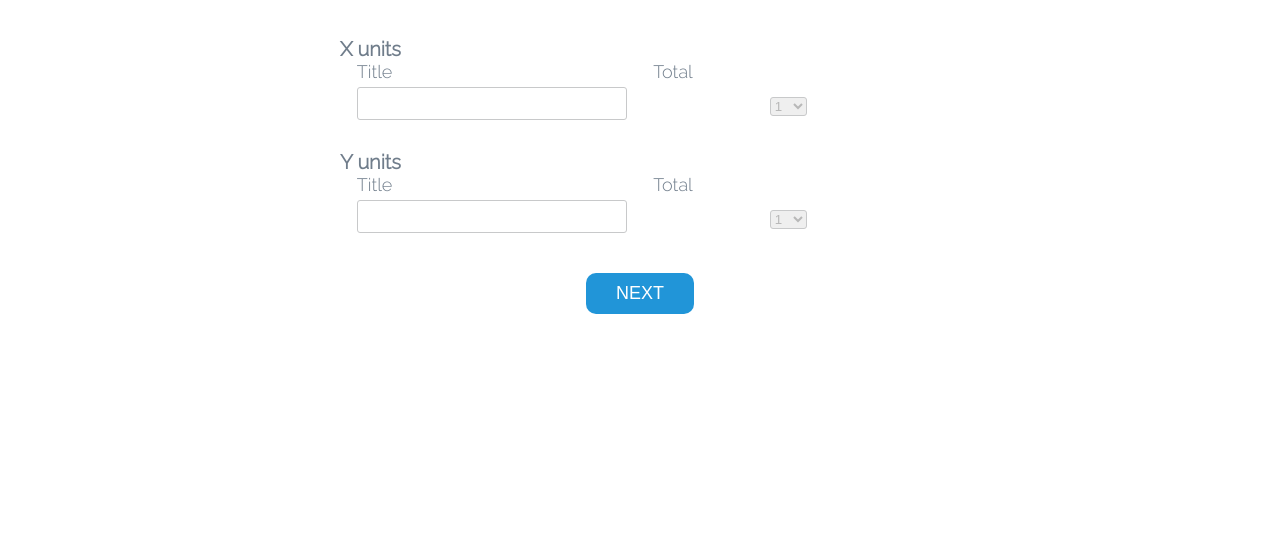
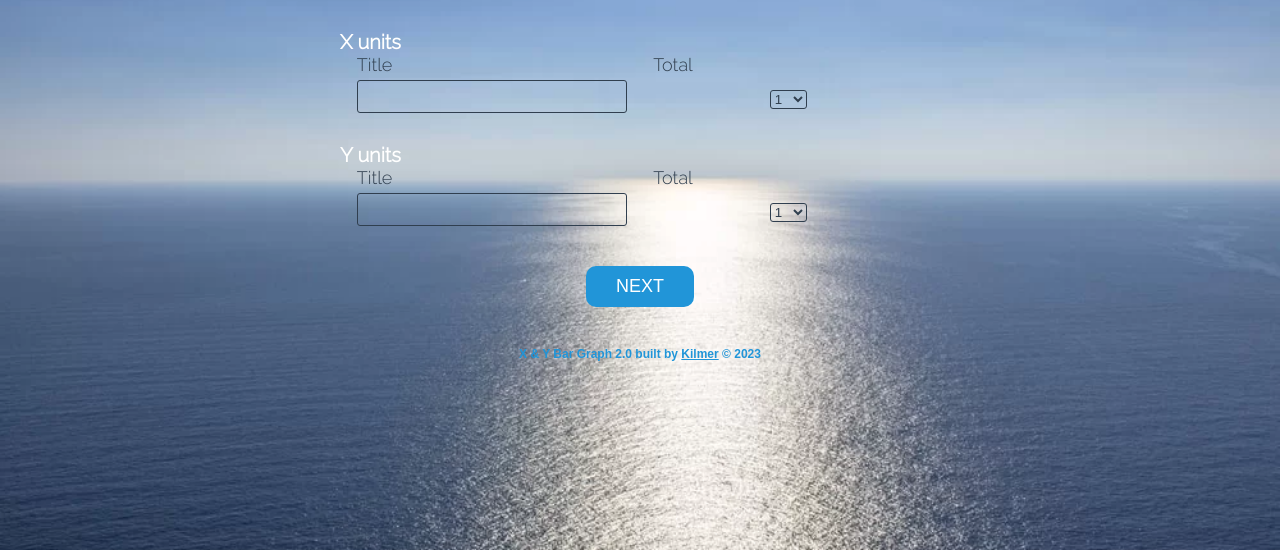
Before and after one commit to Jake-Kilmer/x_and_y, a plain HTML site: page index.html in a window 1280 px wide. Shown: the part 250-800 px from the top of the page. Drawn offline with Linux system fonts and the light colour scheme.

Commit message:
2/25/2023 2

```diff
--- a/index.html
+++ b/index.html
@@ -5,7 +5,7 @@
     <link rel="preconnect" href="https://fonts.googleapis.com">
     <link rel="preconnect" href="https://fonts.gstatic.com" crossorigin>
     <link href="https://fonts.googleapis.com/css2?family=Raleway:wght@300&display=swap" rel="stylesheet">
-    <title>X & Y Bar Graph</title>
+    <title>X & Y Bar Graph 2.0</title>
     <style type="text/css" rel="stylesheet">
       @keyframes colorChanger {
         0% {
@@ -22,7 +22,7 @@
         }
       }
       html {
-        color: #707d8b;
+        color: #303f4f;
         position: relative;
         font-size: 25px;
         font-family: 'Raleway', sans-serif;
@@ -31,8 +31,23 @@
         /*animation-duration: 15s;*/
         /*animation-iteration-count: infinite;*/
       }
+      html:before {
+        content: "";
+        display: block;
+        position: absolute;
+        top: 0;
+        left: 0;
+        width: 100%;
+        height: 100%;
+        background-repeat: no-repeat;
+        background-position: center 0;
+        background-image: url(img/ocean-background.webp);
+        background-size: cover;
+        z-index: 5;
+      }
       body {
         margin: 0;
+        position: relative;
         height: 100%;
         width: 100%;
         display: table;
@@ -43,6 +58,7 @@
         /*left: 50%;*/
         padding: 20px;
         box-sizing: border-box;
+        z-index: 7;
       }
       .sxn-main {
         max-width: 1000px;
@@ -53,6 +69,7 @@
       h1 {
         text-align: center;
         font-size: 25px;
+        color: #fff;
         text-transform: uppercase;
         padding: 0 0 20px 0;
         margin: 0 auto 40px auto;
@@ -66,6 +83,7 @@
       h3 {
         font-size: 20px;
         text-align: left;
+        color: #fff;
         margin: 0;
         padding: 0;
       }
@@ -103,10 +121,11 @@
         width: 100%;
         border: 0;
         border-radius: 3px;
-        border: 1px solid #c8c9ca;
+        border: 1px solid #303f4f;
+        background-color: transparent;
         outline: 0;
         font-size: 18px;
-        color: #707d8b;
+        color: #303f4f;
         padding: 5px 10px;
         margin: 0 0 20px 0;
       }
@@ -129,9 +148,21 @@
       }
       #setUpForm #submitData:hover {background-color: #3eb2f5; cursor: pointer;}
       .setUpBox .inputBox select {
-        border: 1px solid #c8c9ca;
-        color: #b8b8b8;
+        border: 1px solid #303f4f;
+        background-color: transparent;
+        color: #303f4f;
         border-radius: 3px;
+      }
+      .footerName {
+        display: block;
+        font-size: 12px;
+        font-weight: bold;
+        font-family: arial;
+        color: #2195d8;
+        text-align: center;
+      }
+      .footerName a {
+        color: #2195d8;
       }
     </style>
   </head>
@@ -165,6 +196,7 @@
           <input id="submitData" type="submit" name="submit data" value="next">
         </div>
       </form>
+      <span class="footerName">X & Y Bar Graph 2.0 built by <a href="https://www.jakeKilmer.com" target="_blank">Kilmer</a> &#169; 2023</span>
     </div>
     <script type="text/javascript" src="js/script.js?t=20221"></script>
   </body>
```
Also changed, not shown: results.html (+38 -11 lines), setUp.html (+33 -4 lines), img/ocean-background.webp (added).
